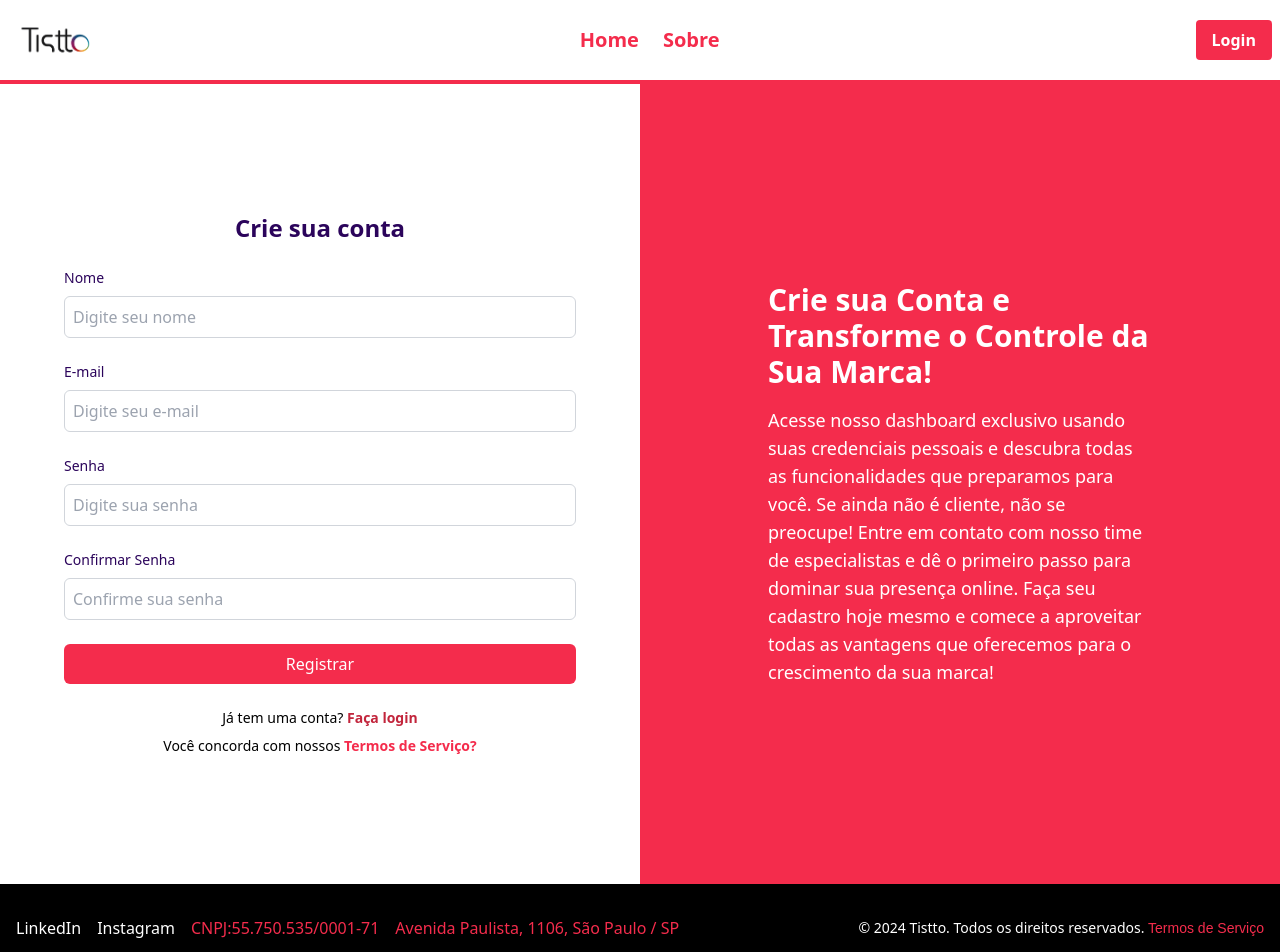
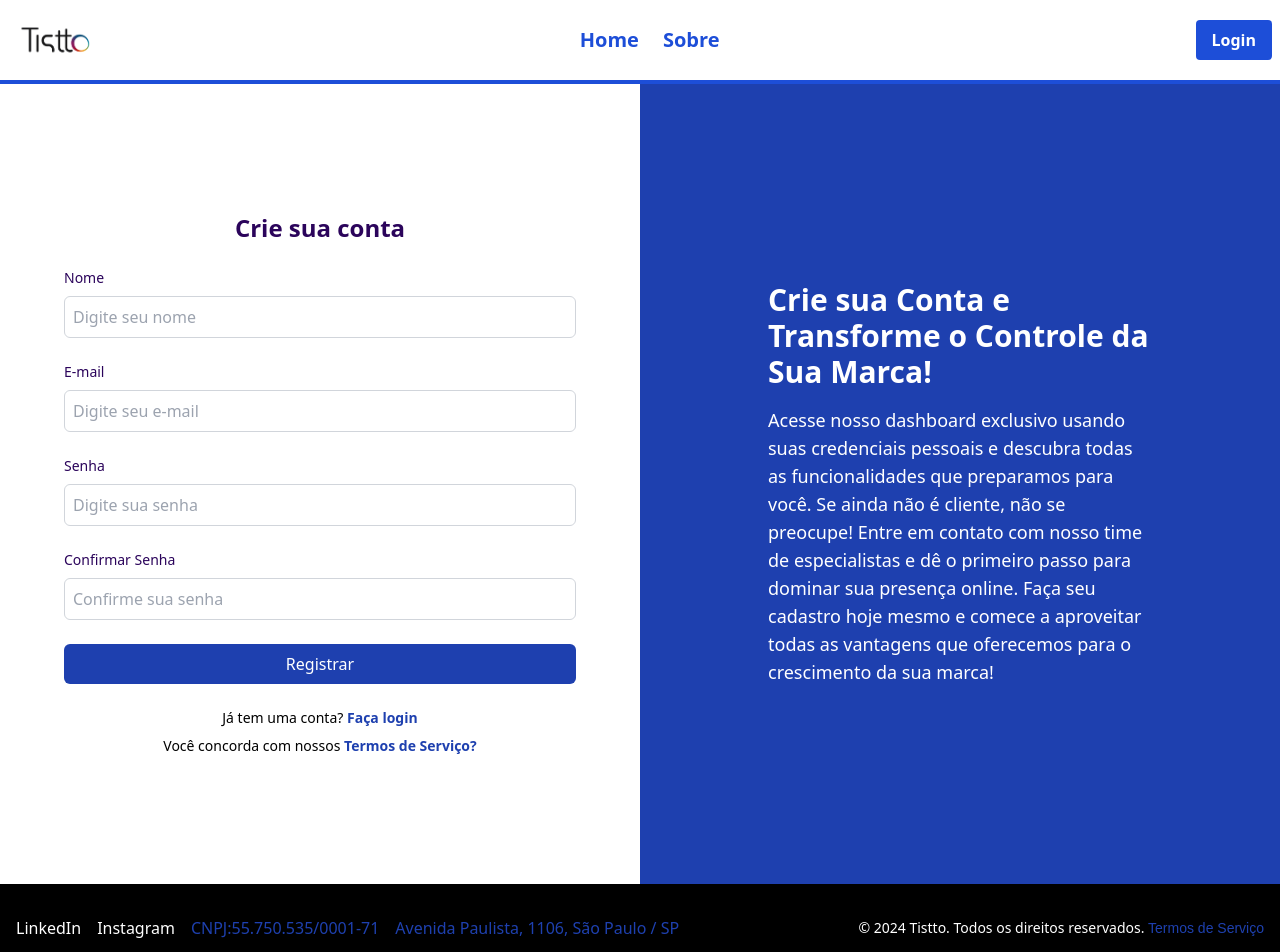
Before and after one commit to Elnata1nt/Tistto-repo, a React (Vite) app: page /register in a window 1280 px wide. Shown: the top 952 px of the page. Built offline with nearby package versions, Linux system fonts and the light colour scheme.

Commit message:
mudando a cor

```diff
--- a/src/components/Aboutcomponets/AboutUs.jsx
+++ b/src/components/Aboutcomponets/AboutUs.jsx
@@ -6,7 +6,7 @@ const AboutUs = () => {
       <h1 className="text-3xl font-bold mb-6 text-start">
         E se você pudesse remediar uma crise antes mesmo que ela aconteça?
       </h1>
-      <h2 className="text-xl font-medium mb-6 text-primary text-start">
+      <h2 className="text-xl font-medium mb-6 text-blue-800 text-start">
       Foi para isso que a Tistto nasceu!
       </h2>
       <p className="text-lg mb-6">
--- a/src/components/Aboutcomponets/ValuesSection.jsx
+++ b/src/components/Aboutcomponets/ValuesSection.jsx
@@ -2,7 +2,7 @@ import React from "react";
 
 const ValuesSection = () => {
   return (
-    <section className="max-w-4xl lg:rounded-lg bg-primary mx-auto px-4 py-12 mt-12">
+    <section className="max-w-4xl lg:rounded-lg bg-blue-800 mx-auto px-4 py-12 mt-12">
       <h2 className="text-2xl font-bold mb-6 text-center text-white">
         CONHEÇA NOSSOS VALORES
       </h2>
--- a/src/components/Footer.jsx
+++ b/src/components/Footer.jsx
@@ -28,7 +28,7 @@ const Footer = () => {
           <a
             href="https://cnpja.com/office/55750535000171"
             target="_blank"
-            className="hover:underline text-primary"
+            className="hover:underline text-blue-800"
             aria-label="CNPJ"
           >
             CNPJ:55.750.535/0001-71
@@ -36,7 +36,7 @@ const Footer = () => {
           <a
             href="https://maps.app.goo.gl/7DsHtXgQzjzazJjAA"
             target="_blank"
-            className="hover:underline text-primary"
+            className="hover:underline text-blue-800"
             aria-label="Endereço"
           >
             Avenida Paulista, 1106, São Paulo / SP
@@ -47,7 +47,7 @@ const Footer = () => {
           &copy; 2024 Tistto. Todos os direitos reservados.{" "}
           <a
             href="/terms-of-service"
-            className="text-primary font-barlow hover:underline"
+            className="text-blue-800 font-barlow hover:underline"
           >
             Termos de Serviço
           </a>
--- a/src/components/Header.jsx
+++ b/src/components/Header.jsx
@@ -11,10 +11,10 @@ const Header = () => {
   };
 
   return (
-    <header className="bg-white p-2 border-b-4 border-primary relative">
+    <header className="bg-white p-2 border-b-4 border-blue-700 relative">
       <div className="container mx-auto flex justify-between items-center">
         {/* Logo */}
-        {/* <div className="text-2xl text-primary font-bold font-['New Amsterdam']">
+        {/* <div className="text-2xl text-blue-700 font-bold font-['New Amsterdam']">
           Tistto
         </div> */}
         {/* Logo */}
@@ -27,11 +27,11 @@ const Header = () => {
         </div>
 
         {/* Menu Desktop */}
-        <nav className="hidden md:flex text-primary font-bold text-xl items-center space-x-6">
-          <a href="/" className="hover:text-primarydark ">
+        <nav className="hidden md:flex text-blue-700 font-bold text-xl items-center space-x-6">
+          <a href="/" className="hover:text-blue-700dark ">
             Home
           </a>
-          <a href="/about" className="hover:text-primarydark ">
+          <a href="/about" className="hover:text-blue-700dark ">
             Sobre
           </a>
         </nav>
@@ -40,7 +40,7 @@ const Header = () => {
         <div className="hidden md:flex items-center">
           <a
             href="/login"
-            className="bg-primary text-white px-4 py-2 rounded font-semibold hover:bg-primarydark hover:text-white transition-colors duration-200"
+            className="bg-blue-700 text-white px-4 py-2 rounded font-semibold hover:bg-blue-700dark hover:text-white transition-colors duration-200"
           >
             Login
           </a>
@@ -56,7 +56,7 @@ const Header = () => {
           <button
             onClick={toggleMenu}
             aria-label="Toggle Menu"
-            className="text-primary"
+            className="text-blue-700"
           >
             {isMenuOpen ? (
               <AiOutlineClose size={30} />
@@ -78,28 +78,28 @@ const Header = () => {
           <button
             onClick={toggleMenu}
             aria-label="Close Menu"
-            className="text-primary mb-4"
+            className="text-blue-700 mb-4"
           >
             <AiOutlineClose size={30} />
           </button>
           <a
             href="/"
             onClick={toggleMenu}
-            className="hover:text-primary text-white transition py-2 w-full text-right"
+            className="hover:text-blue-700 text-white transition py-2 w-full text-right"
           >
             Home
           </a>
           <a
             href="/about"
             onClick={toggleMenu}
-            className="hover:text-primary text-white transition py-2 w-full text-right"
+            className="hover:text-blue-700 text-white transition py-2 w-full text-right"
           >
             Sobre
           </a>
           <a
             href="/login"
             onClick={toggleMenu}
-            className="bg-primary text-white px-4 py-2 rounded hover:bg-primarydark hover:text-white transition-colors duration-200 mt-4 w-full text-right"
+            className="bg-blue-700 text-white px-4 py-2 rounded hover:bg-blue-700dark hover:text-white transition-colors duration-200 mt-4 w-full text-right"
           >
             Login
           </a>
--- a/src/components/Homepage/ContactSection.jsx
+++ b/src/components/Homepage/ContactSection.jsx
@@ -52,7 +52,7 @@ const ContactSection = () => {
   };
 
   return (
-    <section className="bg-black py-16 px-10 border-b-2 border-primary">
+    <section className="bg-black py-16 px-10 border-b-2 border-blue-800">
       <div className="container mx-auto flex flex-col lg:flex-row items-center lg:justify-between">
         {/* Descrições */}
         <div className="lg:w-1/2 mb-8 lg:mb-0 lg:pr-8">
@@ -109,7 +109,7 @@ const ContactSection = () => {
 
             <button
               type="submit"
-              className="w-full bg-primary text-white font-semibold py-2 px-6 rounded-md hover:bg-opacity-90 focus:outline-none focus:ring-2 focus:ring-primary"
+              className="w-full bg-blue-800 text-white font-semibold py-2 px-6 rounded-md hover:bg-opacity-90 focus:outline-none focus:ring-2 focus:ring-blue-800"
               disabled={isSubmitting}
             >
               {isSubmitting ? 'Enviando...' : 'Enviar'}
--- a/src/components/Homepage/TestimonialsSection.jsx
+++ b/src/components/Homepage/TestimonialsSection.jsx
@@ -48,7 +48,7 @@ const testimonials = [
 
 const TestimonialsSection = () => {
   return (
-    <section className="bg-primary border-t-2 border-black py-16 text-center px-4 text-white">
+    <section className="bg-blue-800 border-t-2 border-black py-16 text-center px-4 text-white">
       <div className="container mx-auto max-w-screen-xl px-4">
         <h3 className="text-3xl font-bold mb-12">O que nossos clientes dizem</h3>
         <div className="grid grid-cols-1 md:grid-cols-2 lg:grid-cols-3 gap-8">
--- a/src/components/Homepage/WelcomeSection.jsx
+++ b/src/components/Homepage/WelcomeSection.jsx
@@ -3,8 +3,8 @@ import React from 'react';
 
 const WelcomeSection = () => {
   return (
-    <section className="relative flex items-center justify-center min-h-screen bg-black py-20 md:py-28 border-b-2 border-primary px-6 overflow-hidden">
-      <div className="absolute inset-0 bg-gradient-to-r from-accent to-primary opacity-60 -z-10"></div>
+    <section className="relative flex items-center justify-center min-h-screen bg-black py-20 md:py-28 border-b-2 border-blue-800 px-6 overflow-hidden">
+      <div className="absolute inset-0 bg-gradient-to-r from-accent to-blue-800 opacity-60 -z-10"></div>
       <div className="relative max-w-5xl mx-auto px-6 text-center">
         <h1 className="text-3xl md:text-5xl lg:text-6xl font-extrabold text-white mb-8 leading-tight">
           A Tistto dá a você o poder de controlar sua marca e narrativa na internet,
@@ -14,7 +14,7 @@ const WelcomeSection = () => {
           O Brasil é o terceiro maior consumidor de redes sociais no mundo. 89% dos brasileiros
           verificam as redes sociais de uma empresa antes de fazer uma compra.
         </p>
-        <button className="bg-primary text-white font-bold py-3 px-6 md:py-4 md:px-8 lg:py-5 lg:px-10 rounded-lg shadow-lg hover:bg-opacity-80 transition-all duration-300">
+        <button className="bg-blue-800 text-white font-bold py-3 px-6 md:py-4 md:px-8 lg:py-5 lg:px-10 rounded-lg shadow-lg hover:bg-opacity-80 transition-all duration-300">
           Saiba Mais
         </button>
       </div>
--- a/src/pages/Auth/RegisterPage.jsx
+++ b/src/pages/Auth/RegisterPage.jsx
@@ -78,7 +78,7 @@ const RegisterPage = () => {
               <input
                 type="text"
                 id="name"
-                className="w-full border border-gray-300 rounded-md p-2 focus:outline-none focus:ring-2 focus:ring-primary-color"
+                className="w-full border border-gray-300 rounded-md p-2 focus:outline-none focus:ring-2 focus:ring-blue-800"
                 placeholder="Digite seu nome"
                 value={name}
                 onChange={(e) => setName(e.target.value)}
@@ -95,7 +95,7 @@ const RegisterPage = () => {
               <input
                 type="email"
                 id="email"
-                className="w-full border border-gray-300 rounded-md p-2 focus:outline-none focus:ring-2 focus:ring-primary-color"
+                className="w-full border border-gray-300 rounded-md p-2 focus:outline-none focus:ring-2 focus:ring-blue-800"
                 placeholder="Digite seu e-mail"
                 value={email}
                 onChange={(e) => setEmail(e.target.value)}
@@ -112,7 +112,7 @@ const RegisterPage = () => {
               <input
                 type="password"
                 id="password"
-                className="w-full border border-gray-300 rounded-md p-2 focus:outline-none focus:ring-2 focus:ring-primary-color"
+                className="w-full border border-gray-300 rounded-md p-2 focus:outline-none focus:ring-2 focus:ring-blue-800"
                 placeholder="Digite sua senha"
                 value={password}
                 onChange={(e) => setPassword(e.target.value)}
@@ -129,7 +129,7 @@ const RegisterPage = () => {
               <input
                 type="password"
                 id="confirmPassword"
-                className="w-full border border-gray-300 rounded-md p-2 focus:outline-none focus:ring-2 focus:ring-primary-color"
+                className="w-full border border-gray-300 rounded-md p-2 focus:outline-none focus:ring-2 focus:ring-blue-800"
                 placeholder="Confirme sua senha"
                 value={confirmPassword}
                 onChange={(e) => setConfirmPassword(e.target.value)}
@@ -138,7 +138,7 @@ const RegisterPage = () => {
             </div>
             <button
               type="submit"
-              className="w-full bg-primary text-white font-medium py-2 rounded-md hover:bg-secondary-color transition-colors"
+              className="w-full bg-blue-800 text-white font-medium py-2 rounded-md hover:bg-secondary transition-colors"
               disabled={loading}
             >
               {loading ? "Registrando..." : "Registrar"}
@@ -148,7 +148,7 @@ const RegisterPage = () => {
                 Já tem uma conta?{" "}
                 <a
                   href="/login"
-                  className="text-primarydark font-bold hover:underline"
+                  className="text-blue-800 font-bold hover:underline"
                 >
                   Faça login
                 </a>
@@ -157,7 +157,7 @@ const RegisterPage = () => {
                 Você concorda com nossos{" "}
                 <a
                   href="/terms-of-service"
-                  className="text-primary font-semibold hover:underline"
+                  className="text-blue-800 font-semibold hover:underline"
                 >
                   Termos de Serviço{"?"}
                 </a>
@@ -168,7 +168,7 @@ const RegisterPage = () => {
       </div>
 
       {/* Lado do Texto Informativo */}
-      <div className="flex items-center bg-primary justify-center w-full md:w-1/2 p-8 order-2 md:order-none">
+      <div className="flex items-center bg-blue-800 justify-center w-full md:w-1/2 p-8 order-2 md:order-none">
         <div className="text-white max-w-sm text-center md:text-left">
           <h2 className="text-3xl font-bold mb-4">
             Crie sua Conta e Transforme o Controle da Sua Marca!
```
Also changed, not shown: src/components/Homepage/MonitoringSection.jsx (+7 -7 lines), src/pages/Auth/LoginPage.jsx (+5 -5 lines).
